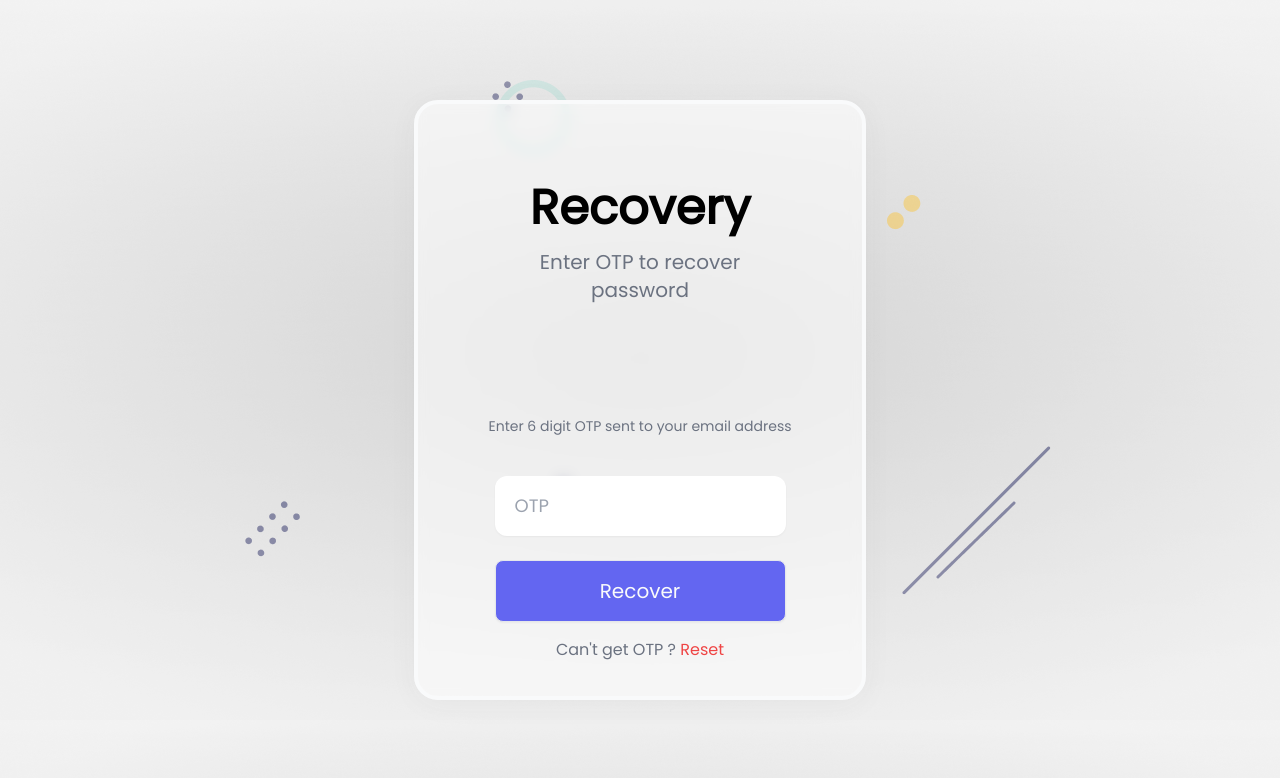
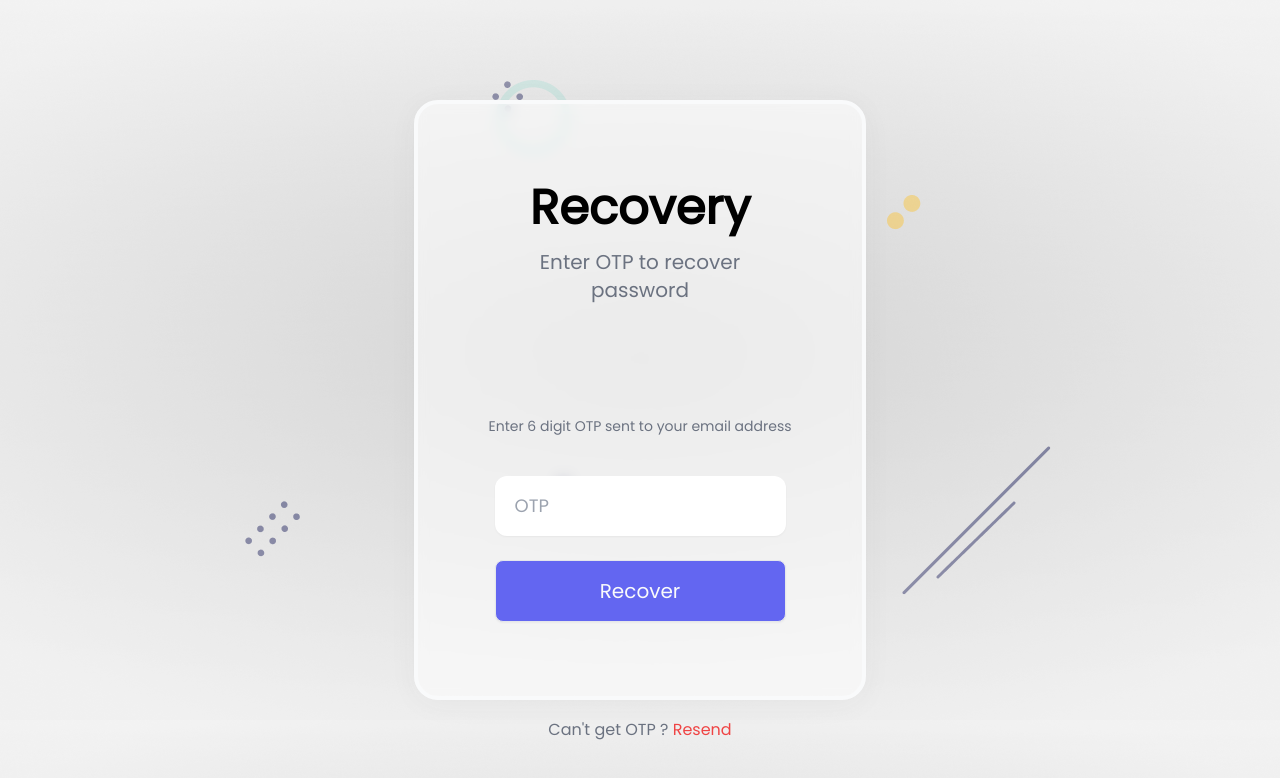
Before and after one commit to GM-Frost/OTPAuthProject, a React (Vite) app in the folder client/: page /recovery in a window 1280 px wide. Shown: the top 778 px of the page. Built offline with nearby package versions, Linux system fonts and the light colour scheme; no server answers.

Commit message:
OTP Access Complete

```diff
--- a/client/src/components/Recovery.tsx
+++ b/client/src/components/Recovery.tsx
@@ -1,9 +1,49 @@
 import { useNavigate } from "react-router-dom";
 import styles from "../styles/Username.module.css";
-import { Toaster } from "react-hot-toast";
+import toast, { Toaster } from "react-hot-toast";
+import { useAuthStore } from "../store/store";
+import { useEffect, useState } from "react";
+import { generateOTP, verifyOTP } from "../helper/helper";
 
 export default function Recovery() {
   const navigate = useNavigate();
+  const { username } = useAuthStore((state) => state.auth);
+
+  const [OTP, setOTP] = useState();
+  useEffect(() => {
+    generateOTP(username).then((OTP) => {
+      console.log(OTP);
+      if (OTP) toast.success("OTP sent to your email address");
+      else toast.error("Error sending OTP");
+    });
+  }, [username]);
+
+  async function onSubmit(e) {
+    e.preventDefault();
+
+    try {
+      let { status } = await verifyOTP({ username, code: OTP });
+      if (status === 201) {
+        return navigate("/reset", { state: { otpVerified: true } });
+      }
+    } catch (error) {
+      return toast.error("Invalid OTP. Check your OTP in your email");
+    }
+  }
+
+  // HANDLER FUNCTION OF RESEND BUTTON
+
+  function resendOTP() {
+    let sendPromise = generateOTP(username);
+    toast.promise(sendPromise, {
+      loading: "Sending OTP...",
+      success: "OTP sent successfully",
+      error: "Error sending OTP",
+    });
+    sendPromise.then((OTP) => {
+      console.log(OTP);
+    });
+  }
   return (
     <div className="container mx-auto">
       <Toaster position="top-center" reverseOrder={false} />
@@ -16,30 +56,31 @@ export default function Recovery() {
             </span>
           </div>
 
-          <form className="py-20">
+          <form className="py-20" onSubmit={onSubmit}>
             <div className="textbox flex flex-col items-center gap-6">
               <span className="py-4 text-sm text-left text-gray-500">
                 Enter 6 digit OTP sent to your email address
               </span>
-              <input className={styles.textbox} type="text" placeholder="OTP" />
+              <input
+                onChange={(e) => setOTP(e.target.value)}
+                className={styles.textbox}
+                type="text"
+                placeholder="OTP"
+              />
 
               <button className={`${styles.btn} bg-indigo-500`} type="submit">
                 Recover
               </button>
             </div>
-
-            <div className="text-center py-4">
-              <span className="text-gray-500">
-                Can't get OTP ?{" "}
-                <button
-                  className="text-red-500"
-                  onClick={() => navigate("/reset")}
-                >
-                  Reset
-                </button>
-              </span>
-            </div>
           </form>
+          <div className="text-center py-4">
+            <span className="text-gray-500">
+              Can't get OTP ?{" "}
+              <button className="text-red-500" onClick={resendOTP}>
+                Resend
+              </button>
+            </span>
+          </div>
         </div>
       </div>
     </div>
--- a/client/src/components/Reset.tsx
+++ b/client/src/components/Reset.tsx
@@ -1,11 +1,12 @@
-import { useState } from "react";
+import { useEffect, useState } from "react";
 
 import styles from "../styles/Username.module.css";
 import { useFormik } from "formik";
-import { Toaster } from "react-hot-toast";
+import toast, { Toaster } from "react-hot-toast";
 import { resetPasswordValidate } from "../helper/Validate";
 
 import { AiOutlineCheckCircle, AiOutlineCloseCircle } from "react-icons/ai";
+import { useLocation } from "react-router-dom";
 
 export default function Reset() {
   const [showCondition, setShowCondition] = useState(false);
@@ -48,6 +49,15 @@ export default function Reset() {
       hasNumber: /[0-9]+/.test(password),
     });
   };
+
+  const location = useLocation();
+  const otpVerified = location.state?.otpVerified;
+
+  useEffect(() => {
+    if (otpVerified) {
+      toast.success("OTP verified successfully");
+    }
+  }, [otpVerified]);
 
   return (
     <div className="container mx-auto">
```
